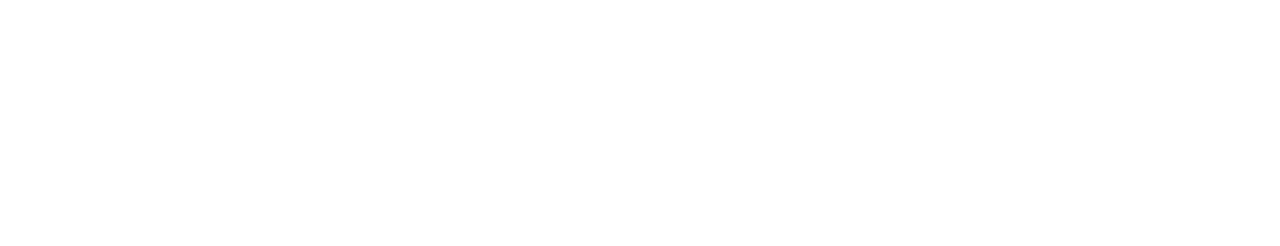
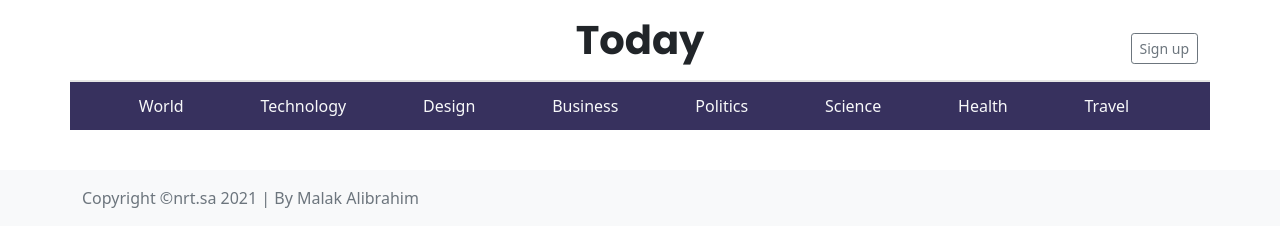
Before and after one commit to Malak-Alibrahim/Today-Project, a plain HTML site: page index.html in a window 1280 px wide. Drawn offline with nearby package versions, Linux system fonts and the light colour scheme.

Commit message:
adding page layout

```diff
--- a/css/style.css
+++ b/css/style.css
@@ -0,0 +1,15 @@
+.header-style {
+  line-height: 1;
+  border-bottom: 2px solid #e5e5e5;
+}
+
+.navbar-brand {
+    font-family: 'Poppins', sans-serif;
+}
+
+  /* color: #999; */
+
+.bg-purple {
+    color: white!important;
+    background: #37315e;
+}
--- a/index.html
+++ b/index.html
@@ -1,14 +1,89 @@
 <!DOCTYPE html>
 <html lang="en">
+
 <head>
   <meta charset="UTF-8">
   <meta http-equiv="X-UA-Compatible" content="IE=edge">
   <meta name="viewport" content="width=device-width, initial-scale=1.0">
   <title>Today News</title>
   <link rel="shortcut icon" href="/img/icon.png" type="image/x-icon">
-<link rel="stylesheet" href="/css/style.css">
-</head>
+  <link rel="stylesheet" href="/css/style.css">
+  <!-- Bootstrap CSS -->
+  <link href="https://cdn.jsdelivr.net/npm/bootstrap@5.1.3/dist/css/bootstrap.min.css" rel="stylesheet"
+    integrity="sha384-1BmE4kWBq78iYhFldvKuhfTAU6auU8tT94WrHftjDbrCEXSU1oBoqyl2QvZ6jIW3" crossorigin="anonymous" />
+  <!-- Custom googleapis styles -->
+  <link rel="preconnect" href="https://fonts.googleapis.com">
+  <link rel="preconnect" href="https://fonts.gstatic.com" crossorigin>
+  <link href="https://fonts.googleapis.com/css2?family=Poppins:wght@700&display=swap" rel="stylesheet">
+
 <body>
 
+    <header class="container header-style">
+      <div class="row flex-nowrap pt-3 justify-content-between align-items-center">
+        <div class="col-4">
+          <form class="d-flex">
+
+          </form>
+        </div>
+        <div class="col-4 text-center">
+          <a class="navbar-brand text-dark me-auto" href="#">
+            <p class="display-6">Today</p></a>
+        </div>
+        <div class="col-4 d-flex justify-content-end">
+          <a class="btn btn-sm btn-outline-secondary" href="#">Sign up</a>
+        </div>
+      </div>
+    </header>
+  <!-- <header class="container header pt-3">
+    <div class="row flex-nowrap justify-content-between align-items-center">
+      <div class="col-4">
+
+      </div>
+      <div class="col-4 text-center">
+        <a class="navbar-brand text-dark " href="#">
+          <h1 class="display-6">Today</h1>
+        </a>
+      </div>
+      <div class="col-4 d-flex justify-content-end">
+        <a class="btn btn-sm btn-outline-secondary" href="#">Sign up</a>
+      </div>
+    </div>
+  </header> -->
+
+  <nav class="nav container py-1 mb-2 bg-purple justify-content-evenly">
+    <a class="p-2 text-decoration-none text-light" href="#">World</a>
+    <a class="p-2 text-decoration-none text-light" href="#">Technology</a>
+    <a class="p-2 text-decoration-none text-light" href="#">Design</a>
+    <a class="p-2 text-decoration-none text-light" href="#">Business</a>
+    <a class="p-2 text-decoration-none text-light" href="#">Politics</a>
+    <a class="p-2 text-decoration-none text-light" href="#">Science</a>
+    <a class="p-2 text-decoration-none text-light" href="#">Health</a>
+    <a class="p-2 text-decoration-none text-light" href="#">Travel</a>
+  </nav>
+
+
+  <main class="container">
+    <div class="row">
+      <div class="col-8">
+        <!-- main content for news -->
+        <div id="news"></div>
+      </div>
+
+      <div class="col-4">
+        <!-- sidebar for weather -->
+        <div class="p-3">
+        </div>
+      </div>
+    </div>
+
+  </main>
+
+  <footer class="footer mt-auto py-3 bg-light">
+    <div class="container">
+      <span class="text-muted">Copyright &copy;nrt.sa 2021 | By Malak Alibrahim</span>
+    </div>
+  </footer>
+
 </body>
+
 </html>
```
